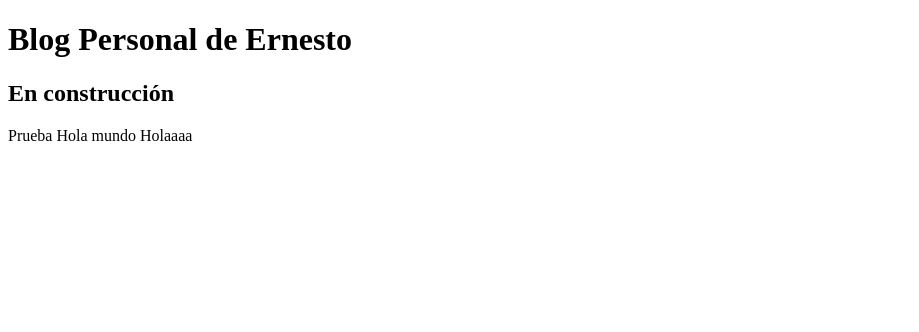
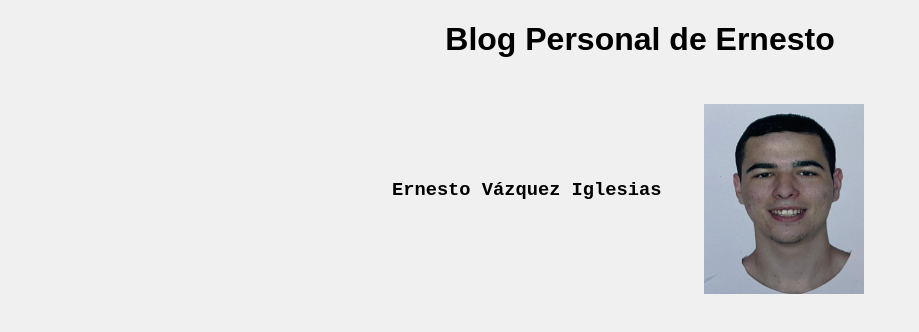
Before and after one commit to ernestova10/ernestova10.github.io, a plain HTML site: page docs/index.html in a window 1280 px wide. Shown: the whole page, without its empty margins (0-919 px from the left). Drawn offline with Linux system fonts and the light colour scheme; files that its build step writes are made by us from their sources.

Commit message:
edicion pag web

```diff
--- a/docs/index.html
+++ b/docs/index.html
@@ -4,10 +4,17 @@
     <meta charset="UTF-8">
     <meta name="viewport" content="width=device-width, initial-scale=1.0">
     <title>Document</title>
+    <link rel="stylesheet" href="styles.css">
 </head>
 <body>
     <h1>Blog Personal de Ernesto</h1>
-    <h2>En construcción</h2>
-    <p>Prueba Hola mundo Holaaaa</p>
+    <div id = "uno">
+        <h3>Ernesto Vázquez Iglesias</h3>
+    </div>
+    <div id = "dos">
+        <img src="media/ernesto.jpg">
+    </div>
+
+
 </body>
 </html>
--- /dev/null
+++ b/docs/styles/styles.css
@@ -0,0 +1,41 @@
+body {
+    background-color: #f0f0f0;
+    font-family: Arial, sans-serif;
+}
+
+#uno {
+    display: flex;
+    justify-content: flex-start;
+    align-items: flex-start;
+    height: 100vh;
+    text-align: center;
+    padding-top: 10vh;
+    padding-left: 30vw; /
+}
+
+
+#dos {
+    position: absolute;
+    top: 13%;
+    left: 55%;
+
+}
+
+img{
+    height: 190px;
+    width: 160px;
+}
+#uno {
+    text-align: left;
+}
+
+div:last-of-type {
+    text-align: right;
+}
+
+h1{
+    text-align: center;
+}
+h3 {
+    font-family: 'Courier New', Courier, monospace;
+}
```
Also changed, not shown: docs/media/ernesto.jpg (added).
